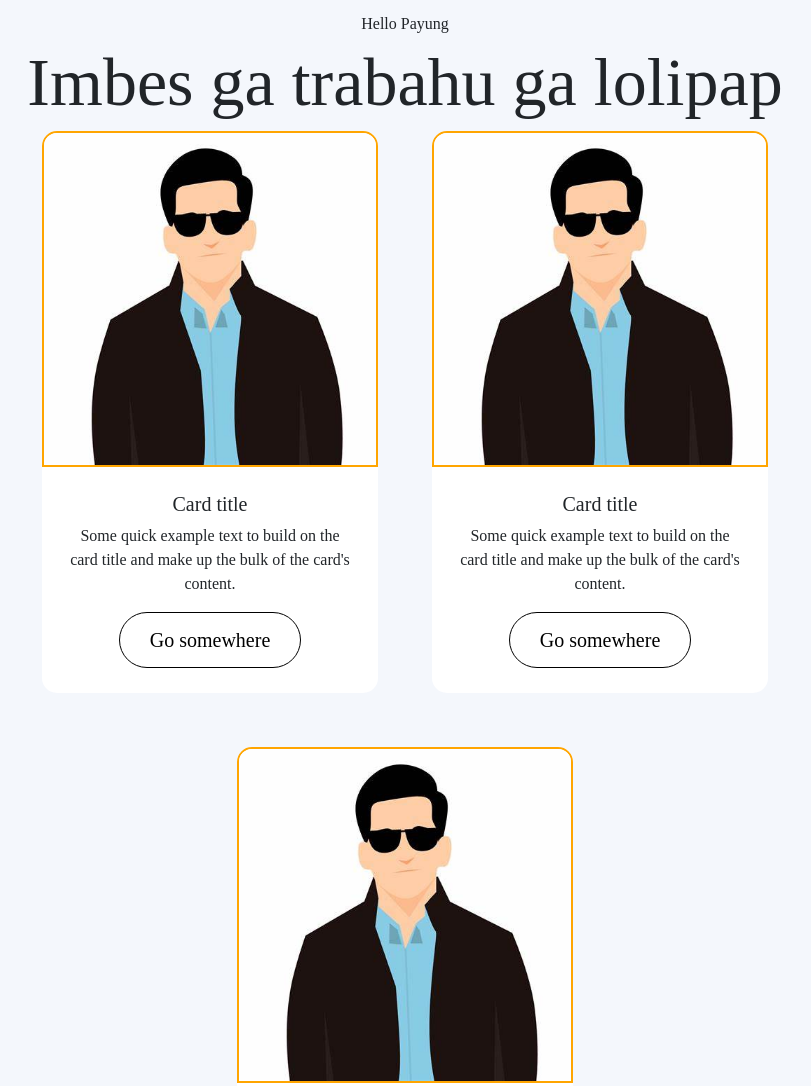
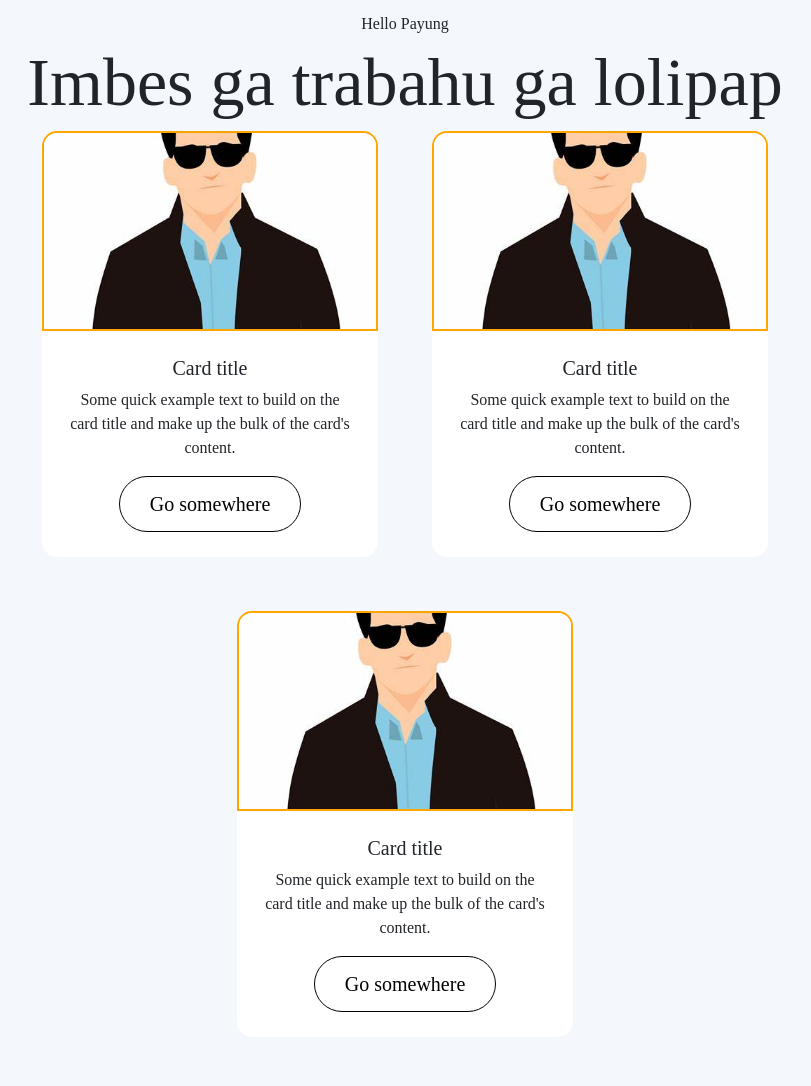
Before and after one commit to Wilfre123/Landing_page, a plain HTML site: page index.html in a window 1280 px wide. Shown: the part 1140-2226 px from the top of the page, without its empty margins (235-1046 px from the left). Drawn offline with nearby package versions, Linux system fonts and the light colour scheme.

Commit message:
Update index.html

```diff
--- a/index.html
+++ b/index.html
@@ -71,6 +71,9 @@
         /* Cards Styling */
         .card img {
             border-radius: 15px 15px 0 0;
+            width: 100%;
+            height: 200px; /* Ensure the image fits well */
+            object-fit: cover; /* Ensures the image covers the area without distortion */
         }
 
         .card-body {
@@ -168,6 +171,5 @@
     </div>
 </section>
 
-
 </body>
 </html>
```
